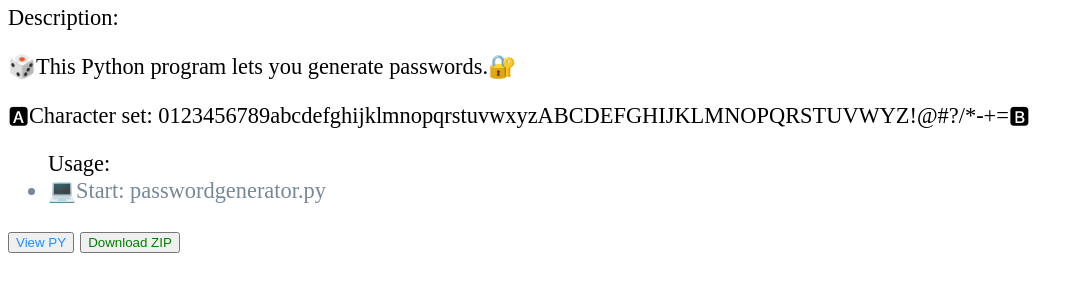
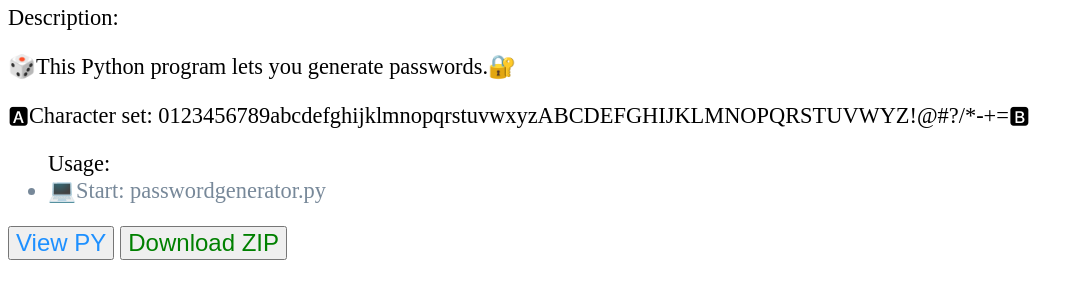
Before and after one commit to arrtixx/software, a plain HTML site: page files/passwordgenerator.html in a window 1280 px wide. Shown: the part 400-698 px from the top of the page, without its empty margins (0-1084 px from the left). Drawn offline with Linux system fonts and the light colour scheme.

Commit message:
Update passwordgenerator.html

```diff
--- a/files/passwordgenerator.html
+++ b/files/passwordgenerator.html
@@ -19,8 +19,8 @@
         </ul>
     </div>
     <div style="font-size: 150%;">
-        <button style="color:dodgerblue" onclick="downloadFile()">View PY</button>
-        <button style="color:green" onclick="downloadFile2()">Download ZIP</button>
+        <button style="color:dodgerblue;font-size: 100%;" onclick="downloadFile()">View PY</button>
+        <button style="color:green;font-size: 100%;" onclick="downloadFile2()">Download ZIP</button>
     </div>
     <script>
         function goHome() {
```
